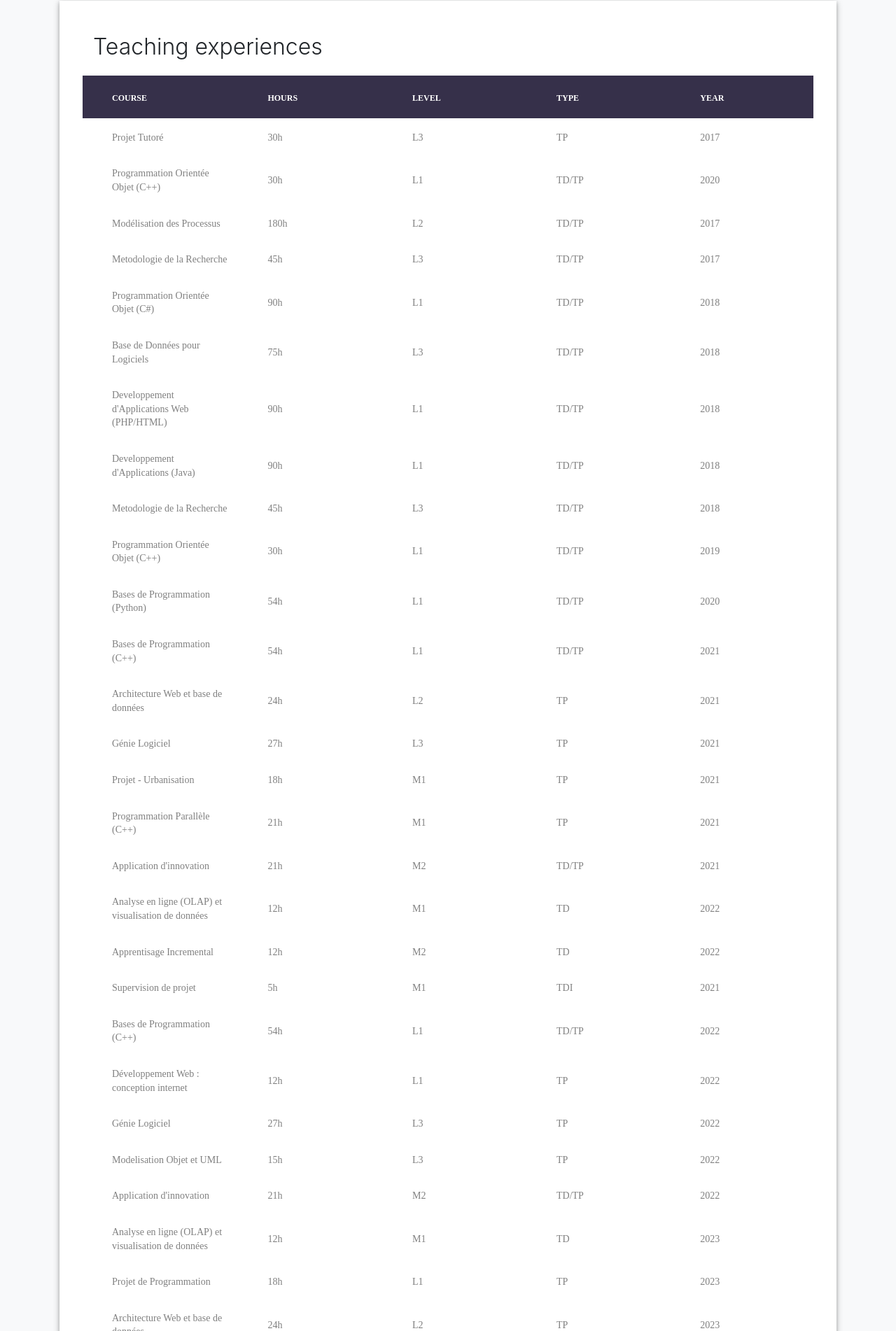
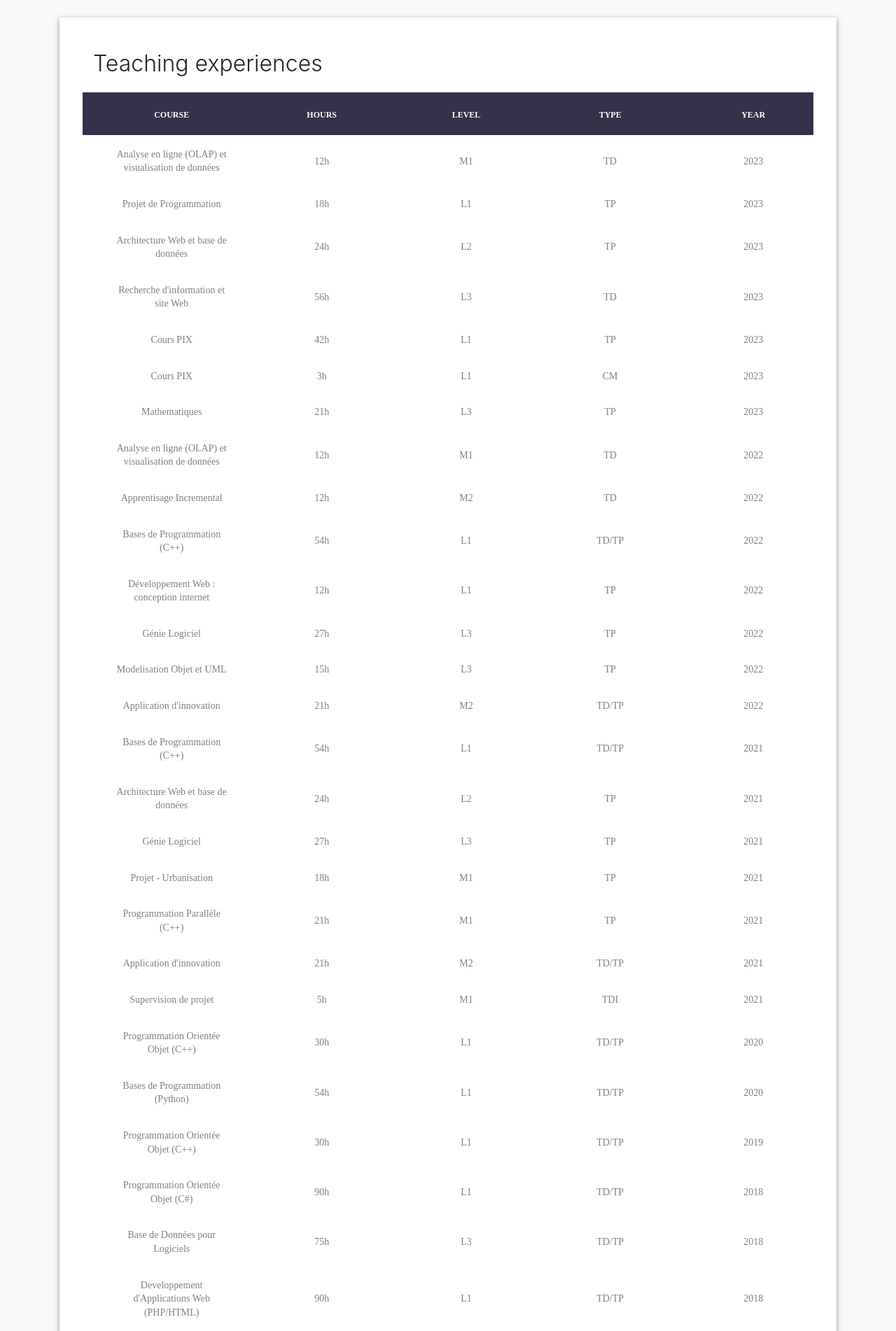
Before and after one commit to lmorenoj/lmorenoj.github.io, a plain HTML site: page index.html in a window 1280 px wide. Shown: the part 5327-7229 px from the top of the page at 70% size. Drawn offline with Linux system fonts and the light colour scheme; a web font is replaced by a local one.

Commit message:
lastModif

```diff
--- a/css/main.css
+++ b/css/main.css
@@ -140,3 +140,6 @@ footer a:not(.nav-link) {
   .page-break {
     padding-top: 5rem;
     page-break-before: always; } }
+    table th , table td{
+      text-align: center;
+  }
--- a/index.html
+++ b/index.html
@@ -40,6 +40,29 @@
         }
       </style>
     </noscript>
+    <style>
+      .pagination {
+        display: inline-block;
+      }
+
+      .pagination a {
+        color: black;
+        float: left;
+        padding: 8px 16px;
+        text-decoration: none;
+      }
+
+      .pagination a.active {
+        background-color: #4CAF50;
+        color: white;
+        border-radius: 5px;
+      }
+
+      .pagination a:hover:not(.active) {
+        background-color: #ddd;
+        border-radius: 5px;
+      }
+      </style>
 
   </head>
   <body class="bg-light" id="top"  onload="loadTableCourses()" >
@@ -70,7 +93,7 @@
         </div>
       </div>
     </header>
-    <div class="page-content">
+  <div class="page-content">
       <div class="container">
 <div class="resume-container">
   <div class="shadow-1-strong bg-white my-5" id="intro">
@@ -485,13 +508,13 @@
   </div>
 
 
-  <div class="shadow-1-strong bg-white my-5 p-5" id="references">
+  <div class="shadow-1-strong bg-white my-5 p-5" id="presentations">
     <div class="reference-section">
       <h2 class="h2 fw-light mb-4">Presentations</h2>
       <div class="row">
         <div class="col-md-6">
           <div class="d-flex mb-2">
-            <div class="avatar"><img src="images/utslogo.jpg" width="60" height="60"/></div>
+            <div class="avatar"><img src="images/logouts.png" width="60" height="60"/></div>
             <div class="header-bio m-3 mb-0">
               <h3 class="h6 mb-1" data-aos="fade-left" data-aos-delay="0">Universidad Tecnologica de la Selva</h3>
               <p class="text-muted text-small" data-aos="fade-left" data-aos-delay="100">Ocosingo, Mexique - nov / 2020</p>
@@ -503,7 +526,7 @@
         </div>
         <div class="col-md-6">
           <div class="d-flex mb-2">
-            <div class="avatar"><img src="images/uerjlogo.jpg" width="60" height="60"/></div>
+            <div class="avatar"><img src="images/logouerj.png" width="60" height="60"/></div>
             <div class="header-bio m-3 mb-0">
               <h3 class="h6 mb-1" data-aos="fade-left" data-aos-delay="0">Universidade do Estado do Rio do Janeiro</h3>
               <p class="text-muted text-small" data-aos="fade-left" data-aos-delay="100">Rio do Janeiro, Brasil - fev / 2021</p>
@@ -514,11 +537,12 @@
           </div>
         </div>
       </div>
-<br>
+      <br><br>
+
       <div class="row">
         <div class="col-md-6">
           <div class="d-flex mb-2">
-            <div class="avatar"><img src="images/uerjlogo.jpg" width="60" height="60"/></div>
+            <div class="avatar"><img src="images/logoau.png" width="60" height="60"/></div>
             <div class="header-bio m-3 mb-0">
               <h3 class="h6 mb-1" data-aos="fade-left" data-aos-delay="0">Université d'Avignon</h3>
               <p class="text-muted text-small" data-aos="fade-left" data-aos-delay="100">Avignon, France - March 2019</p>
@@ -540,41 +564,53 @@
         <script>
 
           function loadTableCourses(){
+
+
            var courses = [
             ["Projet Tutoré" , "30h","L3" ,"TP " , 2017 ],
-            ["Programmation Orientée Objet (C++) " , "30h" ,"L1" ,"TD/TP " ,"  2020 "],
-            ["Modélisation des Processus" , "180h" ,"L2", "TD/TP " ,"  2017 "],
-            ["Metodologie de la Recherche" , "45h" ,"L3" ,"TD/TP " ,"  2017 "],
-            ["Programmation Orientée Objet (C\#)" , "90h" ,"L1"  ,"TD/TP " ,"  2018 "],
-            ["Base de Données pour Logiciels" , "75h" ,"L3" ,"TD/TP " ,"  2018 "],
-            ["Developpement d'Applications Web (PHP/HTML)" , "90h" ,"L1" ,"TD/TP " ,"  2018 "],
-            ["Developpement d'Applications (Java)" , "90h" ,"L1" ,"TD/TP " ,"  2018 "],
-            ["Metodologie de la Recherche" , "45h" ,"L3" ,"TD/TP " ,"  2018 "],
-            ["Programmation Orientée Objet (C++) ","30h   ","  L1   ","  TD/TP","    2019  "],
-            ["Bases de Programmation (Python) ","54h   ","  L1   ","  TD/TP","    2020  "],
-            ["Bases de Programmation (C++) ","54h   ","  L1   ","  TD/TP","    2021  "],
-            ["Architecture Web et base de données ","24h   ","  L2   ","  TP","    2021  "],
-            ["Génie Logiciel  ","27h   ","  L3   ","  TP","    2021  "],
-            ["Projet - Urbanisation  ","18h   ","  M1   ","  TP","    2021  "],
-            ["Programmation Parallèle (C++)","21h   ","  M1   ","  TP","    2021  "],
-            ["Application d'innovation ","21h   ","  M2   ","  TD/TP","    2021  "],
-            ["Analyse en ligne (OLAP) et visualisation de données","12h   ","  M1   ","  TD","    2022  "],
-            ["Apprentisage Incremental ","12h   ","  M2   ","  TD","    2022  "],
-            ["Supervision de projet","5h   ","  M1   ","  TDI","    2021  "],
-            ["Bases de Programmation (C++) ","54h   ","  L1   ","  TD/TP","    2022  "],
-            ["Développement Web : conception internet  ","12h   ","  L1   ","  TP","    2022  "],
-            ["Génie Logiciel  ","27h   ","  L3   ","  TP","    2022  "],
-            ["Modelisation Objet et UML","15h   ","  L3   ","  TP","    2022  "],
-            ["Application d'innovation ","21h   ","  M2   ","  TD/TP","    2022  "],
-            ["Analyse en ligne (OLAP) et visualisation de données ","12h   ","  M1   ","  TD","    2023  "],
-            ["Projet de Programmation  ","18h   ","  L1   ","  TP","    2023  "],
-            ["Architecture Web et base de données ","24h   ","  L2   ","  TP","    2023  "],
-            ["Recherche d'information et site Web","56h   ","  L3   ","  TD","    2023  "],
-            ["Cours PIX  ","42h   ","  L1   ","  TP","    2023  "],
-            ["Cours PIX  ","3h   ","  L1   ","  CM","    2023  "],
-            ["Mathematiques  ","21h   ","  L3   ","  TP","    2023  "],
-            ["Total d'heures"," 1522h   ","     ","  ","      "] ,
+            ["Programmation Orientée Objet (C++) " , "30h" ,"L1" ,"TD/TP " ,2020 ],
+            ["Modélisation des Processus" , "180h" ,"L2", "TD/TP " ,2017 ],
+            ["Metodologie de la Recherche" , "45h" ,"L3" ,"TD/TP " ,2017 ],
+            ["Programmation Orientée Objet (C\#)" , "90h" ,"L1"  ,"TD/TP " ,2018 ],
+            ["Base de Données pour Logiciels" , "75h" ,"L3" ,"TD/TP " ,2018 ],
+            ["Developpement d'Applications Web (PHP/HTML)" , "90h" ,"L1" ,"TD/TP " ,2018 ],
+            ["Developpement d'Applications (Java)" , "90h" ,"L1" ,"TD/TP " ,2018 ],
+            ["Metodologie de la Recherche" , "45h" ,"L3" ,"TD/TP " ,2018 ],
+            ["Programmation Orientée Objet (C++) ","30h   ","  L1   ","  TD/TP",2019  ],
+            ["Bases de Programmation (Python) ","54h   ","  L1   ","  TD/TP",2020  ],
+            ["Bases de Programmation (C++) ","54h   ","  L1   ","  TD/TP",2021  ],
+            ["Architecture Web et base de données ","24h   ","  L2   ","  TP",2021  ],
+            ["Génie Logiciel  ","27h   ","  L3   ","  TP",2021  ],
+            ["Projet - Urbanisation  ","18h   ","  M1   ","  TP",2021  ],
+            ["Programmation Parallèle (C++)","21h   ","  M1   ","  TP",2021  ],
+            ["Application d'innovation ","21h   ","  M2   ","  TD/TP",2021  ],
+            ["Analyse en ligne (OLAP) et visualisation de données","12h   ","  M1   ","  TD",2022  ],
+            ["Apprentisage Incremental ","12h   ","  M2   ","  TD",2022  ],
+            ["Supervision de projet","5h   ","  M1   ","  TDI",2021  ],
+            ["Bases de Programmation (C++) ","54h   ","  L1   ","  TD/TP",2022  ],
+            ["Développement Web : conception internet  ","12h   ","  L1   ","  TP",2022  ],
+            ["Génie Logiciel  ","27h   ","  L3   ","  TP",2022  ],
+            ["Modelisation Objet et UML","15h   ","  L3   ","  TP",2022  ],
+            ["Application d'innovation ","21h   ","  M2   ","  TD/TP",2022  ],
+            ["Analyse en ligne (OLAP) et visualisation de données ","12h   ","  M1   ","  TD",2023  ],
+            ["Projet de Programmation  ","18h   ","  L1   ","  TP",2023  ],
+            ["Architecture Web et base de données ","24h   ","  L2   ","  TP",2023  ],
+            ["Recherche d'information et site Web","56h   ","  L3   ","  TD",2023  ],
+            ["Cours PIX  ","42h   ","  L1   ","  TP",2023  ],
+            ["Cours PIX  ","3h   ","  L1   ","  CM",2023  ],
+            ["Mathematiques  ","21h   ","  L3   ","  TP",2023  ],
+            ["Total d'heures"," 1522h   ","     ","  ",""      ] ,
            ];
+            courses.sort(sortFunction);
+
+            function sortFunction(a, b) {
+                if (a[4] === b[4]) {
+                    return 0;
+                }
+                else {
+                    return (a[4] > b[4]) ? -1 : 1;
+                }
+            }
 
             var tbl = document.getElementById("table");
             var tbody= document.createElement("tbody");
@@ -592,11 +628,12 @@
                 r.appendChild(c);
               });
             });
+
           }
         </script>
 
         <div class="wrap-table100">
-          <div class="table100 ver1 m-b-110">
+          <div class="table100 ver1 m-b-110", id="table100">
             <table id="table" data-vertable="ver1">
               <thead>
                 <tr class="row100 head">
@@ -610,11 +647,9 @@
             </table>
           </div>
         </div>
-
       </div>
     </div>
   </div>
-
 
   <div class="shadow-1-strong bg-white my-5 p-5" id="contact">
     <div class="contant-section">
@@ -622,8 +657,7 @@
       <div class="row mb-4">
         <div class="col-md-5" data-aos="fade-left" data-aos-delay="200">
           <div class="mt-1">
-            <div class="h6"><i class="fas fa-phone pe-2 text-muted" style="width:24px;opacity:0.85;"></i> +0718-111-0011</div>
-            <div class="h6"><i class="far fa-envelope pe-2 text-muted" style="width:24px;opacity:0.85;"></i> luis-gil.moreno_jimenez@sorbonne-universite.fr</div>
+            <div class="h6"><i class="far fa-envelope pe-2 text-muted" style="width:24px;opacity:0.85;"></i> luis-gil[dot]moreno_jimenez[at]sorbonne-universite[dot]fr</div>
           </div>
           <div class="mt-5 d-print-none"><form action="https://formspree.io/luis-gil.moreno_jimenez@sorbonne-universite.fr"
     method="POST">
@@ -643,7 +677,9 @@
 </form>
           </div>
         </div>
-        <div class="col-md-7 d-print-none" data-aos="zoom-in" data-aos-delay="100"><iframe src="https://www.google.com/maps/embed?pb=!1m18!1m12!1m3!1d496.9774799129763!2d-73.98032087190995!3d40.765927126473905!2m3!1f0!2f0!3f0!3m2!1i1024!2i768!4f13.1!3m3!1m2!1s0x89c258f9cfcb250d%3A0xdb570ddcb766e3a8!2sNew%20York%20City%20Center!5e0!3m2!1sen!2sin!4v1614183731149!5m2!1sen!2sin" width="500" height="400" style="border:0;width:100%;" allowfullscreen="" loading="lazy"></iframe></div>
+        <div class="col-md-7 d-print-none" data-aos="zoom-in" data-aos-delay="100">
+          <iframe src="https://www.google.com/maps/embed?pb=!1m18!1m12!1m3!1d2625.2984946220854!2d2.338982177085274!3d48.8525181713314!2m3!1f0!2f0!3f0!3m2!1i1024!2i768!4f13.1!3m3!1m2!1s0x47e671de5e100001%3A0x3d907fa8494b6447!2sBiblioth%C3%A8que%20Serpente%20-%20Sorbonne%20Universit%C3%A9!5e0!3m2!1ses!2sfr!4v1698313560727!5m2!1ses!2sfr" width="500" height="400" style="border:0;width:100%;" allowfullscreen="" loading="lazy" referrerpolicy="no-referrer-when-downgrade"></iframe>
+          </div>
       </div>
     </div>
   </div>
@@ -668,10 +704,6 @@
             </nav>
           </div>
         </div>
-        <div class="text-small">
-          <div class="mb-1">&copy; Material Resume. All rights reserved.</div>
-          <div>Design - <a href="https://templateflip.com/" target="_blank">TemplateFlip</a></div>
-        </div>
       </div>
     </footer>
     <script src="scripts/mdb.min.js?ver=1.2.1"></script>
```
Also changed, not shown: images/logoau.png (added), images/logosorbonne.jpg (added), images/logouerj.png (added), images/logouts.png (added), 1 other file.
